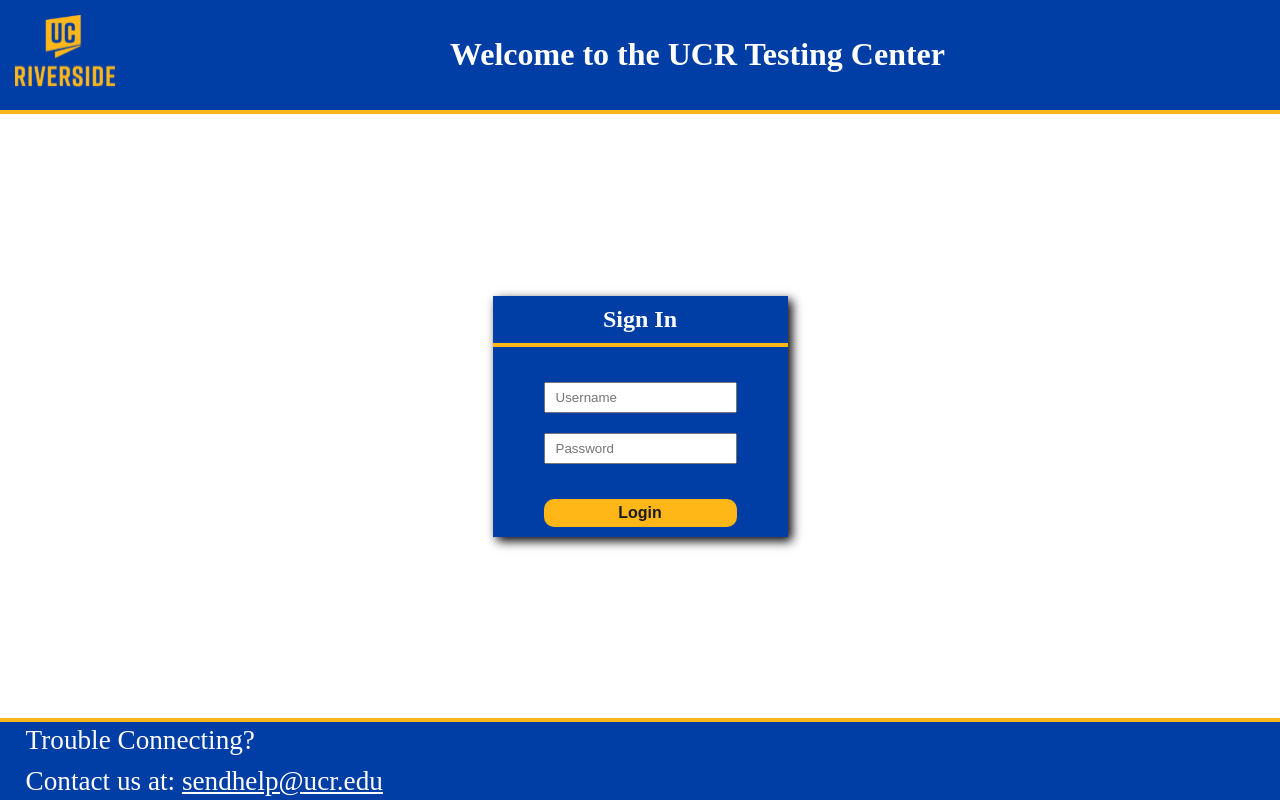
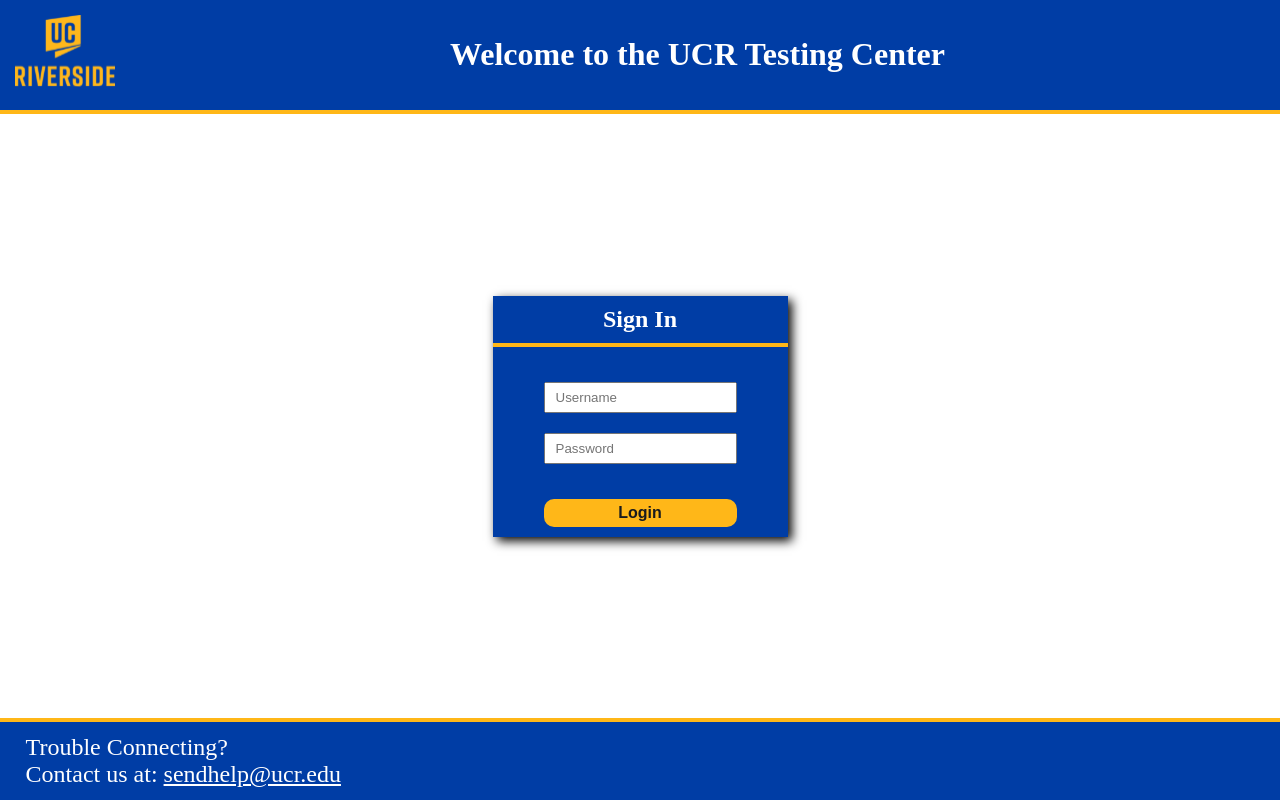
Before and after one commit to kninja99/UCR-Testing-Center-Application, a Vue app in the folder frontend/: page / in a window 1280 px wide. Built offline with nearby package versions, Linux system fonts and the light colour scheme.

Commit message:
fixed login footer scrolling
* changed width to fit content
* also changed fotn size

```diff
--- a/frontend/src/assets/css/login.css
+++ b/frontend/src/assets/css/login.css
@@ -19,10 +19,11 @@
 }
 
 .login-trouble p {
-    margin: 5px;
+    margin: 0 5px;
     margin-left: 2%;
     vertical-align: middle;
-    font-size: 1.7em;
+    font-size: 1.5em;
+    width: fit-content;
 }
 
 .login-trouble a {
```
